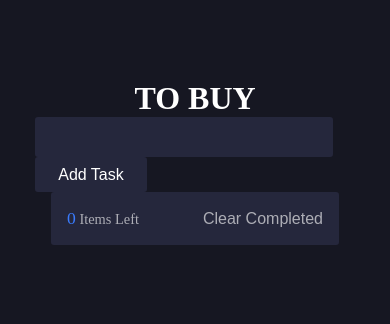
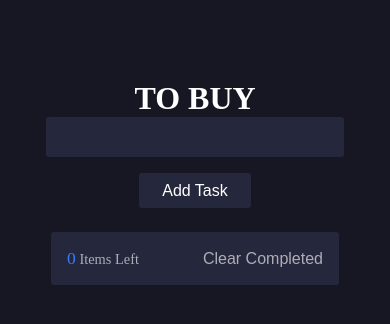
Before and after one commit to Cosmin2410/todo-app, a React (Create React App) app: page / in a window 390 px wide. Shown: the top 324 px of the page. Built offline with nearby package versions, Linux system fonts and the light colour scheme.

Commit message:
style done

```diff
--- a/package.json
+++ b/package.json
@@ -12,6 +12,7 @@
     "react-dom": "^18.1.0",
     "react-scripts": "5.0.1",
     "styled-components": "^5.3.5",
+    "uuid": "^8.3.2",
     "web-vitals": "^2.1.4"
   },
   "scripts": {
--- a/src/App.js
+++ b/src/App.js
@@ -4,6 +4,7 @@ import Items from './Components/Items';
 import Form from './Components/Form';
 import { GlobalStyles } from './Components/styles/Global';
 import { TodoApp } from './Components/styles/TodoApp.styled';
+import { v4 as uuidv4 } from 'uuid';
 
 function App() {
   const [formData, setFormData] = useState({ text: '', check: false });
@@ -29,7 +30,7 @@ function App() {
     setFormData((prevFormData) => {
       return {
         ...prevFormData,
-        id: Math.floor(Math.random() * 10000),
+        id: uuidv4(),
         [name]: value,
       };
     });
@@ -58,7 +59,6 @@ function App() {
     setInputValue(flipTask);
 
     // Count Tasks when Pressing Check
-
     inputValue.map((task) => {
       if (task.id === id && task.check === true) {
         setCounter((prevCounter) => prevCounter + 1);
@@ -97,24 +97,20 @@ function App() {
     <TodoApp>
       <GlobalStyles />
       <h1>TO BUY</h1>
-
       <Form
         value={formData.text}
         onChange={handleChange}
         onClick={getDataBtn}
       />
-
-      {/* <ul> */}
       {inputValue.map((task) => (
         <Task
-          key={Math.floor(Math.random() * 10000)}
+          key={task.id}
           task={task}
           checked={formData.checkValue}
           onClick={completeTask}
           onDelete={deleteTask}
         />
       ))}
-      {/* </ul> */}
 
       <Items counter={counter} onClick={clearCompleted} />
     </TodoApp>
--- a/src/Components/Form.js
+++ b/src/Components/Form.js
@@ -1,10 +1,10 @@
 import React from 'react';
+import { FromStyled } from './styles/From..styled';
 
 function Form(props) {
   return (
-    <div className="type">
+    <FromStyled>
       <input
-        className="search"
         value={props.value}
         name="text"
         type="text"
@@ -16,10 +16,8 @@ function Form(props) {
         }}
       />
 
-      <button onClick={props.onClick} className="submit">
-        Add Task
-      </button>
-    </div>
+      <button onClick={props.onClick}>Add Task</button>
+    </FromStyled>
   );
 }
 
--- a/src/Components/Items.js
+++ b/src/Components/Items.js
@@ -1,17 +1,16 @@
 import React from 'react';
+import { ItemsStyled } from './styles/Items.styled';
 
-function Items(props) {
+function Items({ counter, onClick }) {
   return (
-    <div className="item-clear">
+    <ItemsStyled>
       <p>
-        <span className="items-left">{props.counter}</span>
-        {props.counter === 1 ? ` Item Left` : ` Items Left`}
+        <span>{counter}</span>
+        {counter === 1 ? ` Item Left` : ` Items Left`}
       </p>
 
-      <button className="clear-completed" onClick={props.onClick}>
-        Clear Completed
-      </button>
-    </div>
+      <button onClick={onClick}>Clear Completed</button>
+    </ItemsStyled>
   );
 }
 
--- a/src/Components/Task.js
+++ b/src/Components/Task.js
@@ -3,16 +3,13 @@ import Delete from '../images/x.svg';
 import Check from '../images/check.svg';
 import { TaskStyled } from './styles/Task.styled';
 import { TaskDone } from './styles/Task.styled';
+import { DeleteImg } from './styles/Task.styled';
+import { CheckImg } from './styles/Task.styled';
 
 function Task({ onClick, task, onDelete }) {
   return (
     <TaskStyled>
-      <img
-        src={Check}
-        alt="check"
-        onClick={() => onClick(task.id)}
-        className="check"
-      />
+      <CheckImg src={Check} alt="check" onClick={() => onClick(task.id)} />
 
       <TaskDone
         check={task.check ? 'line-through' : 'none'}
@@ -21,12 +18,7 @@ function Task({ onClick, task, onDelete }) {
         {task.text}
       </TaskDone>
 
-      <img
-        className="delete"
-        src={Delete}
-        alt="x"
-        onClick={() => onDelete(task.id)}
-      />
+      <DeleteImg src={Delete} alt="x" onClick={() => onDelete(task.id)} />
     </TaskStyled>
   );
 }
--- /dev/null
+++ b/src/Components/styles/From..styled.js
@@ -0,0 +1,34 @@
+import styled from 'styled-components';
+
+export const FromStyled = styled.div`
+  display: flex;
+  flex-direction: column;
+  align-items: center;
+  justify-content: center;
+  gap: 1rem;
+  margin-bottom: 1.5rem;
+
+  input {
+    all: unset;
+    background-color: hsl(235, 24%, 19%);
+    height: 2.5rem;
+    border-radius: 3px;
+    padding: 0px 5px;
+    width: 18rem;
+  }
+
+  button {
+    height: 2.2rem;
+    width: 7rem;
+    background-color: hsl(235, 24%, 19%);
+    border: none;
+    color: white;
+    border-radius: 3px;
+    cursor: pointer;
+    font-size: 1rem;
+  }
+
+  button:hover {
+    background-color: hsl(220, 98%, 61%);
+  }
+`;
--- /dev/null
+++ b/src/Components/styles/Items.styled.js
@@ -0,0 +1,31 @@
+import styled from 'styled-components';
+
+export const ItemsStyled = styled.div`
+  display: flex;
+  justify-content: space-between;
+  padding: 1rem;
+  font-size: 0.9rem;
+  color: rgba(255, 255, 255, 0.623);
+  width: 18rem;
+  background-color: hsl(235, 24%, 19%);
+  border-radius: 3px;
+  border-bottom-left-radius: 3px;
+  border-bottom-right-radius: 3px;
+
+  span {
+    color: hsl(220, 98%, 61%);
+    font-size: 1.1rem;
+  }
+
+  button {
+    cursor: pointer;
+    border: none;
+    background-color: transparent;
+    font-size: 1rem;
+    color: rgba(255, 255, 255, 0.623);
+  }
+
+  button:hover {
+    color: hsl(220, 98%, 61%);
+  }
+`;
--- a/src/Components/styles/Task.styled.js
+++ b/src/Components/styles/Task.styled.js
@@ -4,7 +4,6 @@ export const TaskStyled = styled.div`
   display: flex;
   justify-content: space-between;
   align-items: center;
-  gap: 1rem;
   align-items: center;
   border-bottom: 1px solid rgba(255, 255, 255, 0.308);
   width: 18rem;
@@ -17,3 +16,16 @@ export const TaskDone = styled.p`
   text-decoration: ${({ check }) => check};
   opacity: ${({ opacity }) => opacity};
 `;
+
+export const CheckImg = styled.img`
+  cursor: pointer;
+  filter: brightness(0) saturate(100%) invert(55%) sepia(67%) saturate(5195%)
+    hue-rotate(206deg) brightness(96%) contrast(108%);
+`;
+
+export const DeleteImg = styled.img`
+  cursor: pointer;
+  width: 2.5rem;
+  filter: brightness(0) saturate(100%) invert(55%) sepia(67%) saturate(5195%)
+    hue-rotate(206deg) brightness(96%) contrast(108%);
+`;
--- a/src/Components/styles/TodoApp.styled.js
+++ b/src/Components/styles/TodoApp.styled.js
@@ -5,13 +5,7 @@ export const TodoApp = styled.div`
   flex-direction: column;
   align-items: center;
   justify-content: center;
-  margin: 0 auto;
+  margin-inline: auto;
   margin-top: 5rem;
   width: 20rem;
-
-  ul {
-    background-color: hsl(235, 24%, 19%);
-    margin-top: 2rem;
-    border-radius: 3px;
-  }
 `;
--- a/src/index.css
+++ /dev/null
@@ -1,108 +0,0 @@
-/* .checked {
-  text-decoration: line-through;
-} */
-
-.to-do-app .type {
-  display: flex;
-  gap: 1.5rem;
-  margin-top: 1rem;
-}
-
-.search {
-  all: unset;
-  background-color: hsl(235, 24%, 19%);
-  height: 2.5rem;
-  border-radius: 3px;
-  padding: 0px 5px;
-  width: 18rem;
-}
-
-.submit {
-  height: 2.2rem;
-  width: 7rem;
-  background-color: hsl(235, 24%, 19%);
-  border: none;
-  color: white;
-  border-radius: 3px;
-  cursor: pointer;
-  font-size: 1rem;
-}
-
-.submit:hover {
-  background-color: hsl(220, 98%, 61%);
-}
-
-.delete {
-  /* margin-left: auto; */
-  cursor: pointer;
-  width: 2.5rem;
-  filter: brightness(0) saturate(100%) invert(55%) sepia(67%) saturate(5195%)
-    hue-rotate(206deg) brightness(96%) contrast(108%);
-}
-
-.nav-links {
-  background-color: hsl(235, 24%, 19%);
-  margin-top: 0.8rem;
-  display: flex;
-  justify-content: space-between;
-  padding: 1rem;
-  color: rgba(255, 255, 255, 0.623);
-  border-radius: 3px;
-}
-
-.text-list {
-  font-size: 1.2rem;
-}
-span {
-  color: hsl(220, 98%, 61%);
-  font-size: 1.1rem;
-}
-
-.checked {
-  text-decoration: line-through;
-  opacity: 0.7;
-  color: rgb(175, 168, 168);
-}
-
-.clear-completed {
-  cursor: pointer;
-  border: none;
-  background-color: transparent;
-  font-size: 1rem;
-  color: rgba(255, 255, 255, 0.623);
-}
-
-.clear-completed:hover {
-  color: hsl(220, 98%, 61%);
-}
-
-@media (max-width: 62.5em) {
-  .type {
-    flex-direction: column;
-    align-items: center;
-    gap: 0.8rem;
-  }
-
-  .list li {
-    width: 18rem;
-  }
-}
-
-.item-clear {
-  display: flex;
-  justify-content: space-between;
-  padding: 1rem;
-  font-size: 0.9rem;
-  color: rgba(255, 255, 255, 0.623);
-  width: 18rem;
-  background-color: hsl(235, 24%, 19%);
-  border-radius: 3px;
-  border-bottom-left-radius: 3px;
-  border-bottom-right-radius: 3px;
-}
-
-.check {
-  cursor: pointer;
-  filter: brightness(0) saturate(100%) invert(55%) sepia(67%) saturate(5195%)
-    hue-rotate(206deg) brightness(96%) contrast(108%);
-}
--- a/src/index.js
+++ b/src/index.js
@@ -1,6 +1,5 @@
 import React from 'react';
 import ReactDOM from 'react-dom/client';
-import './index.css';
 import App from './App';
 
 const root = ReactDOM.createRoot(document.getElementById('root'));
```
Also changed, not shown: 1 other file (tests, documents, lock files or other folders).
